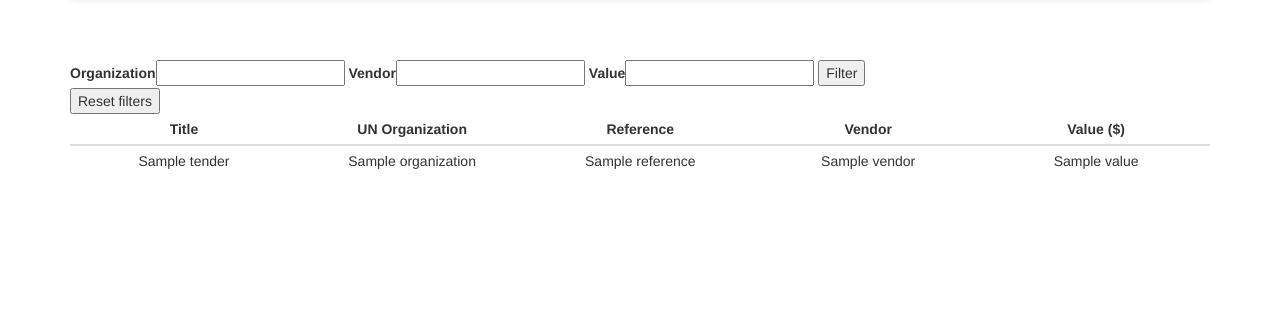
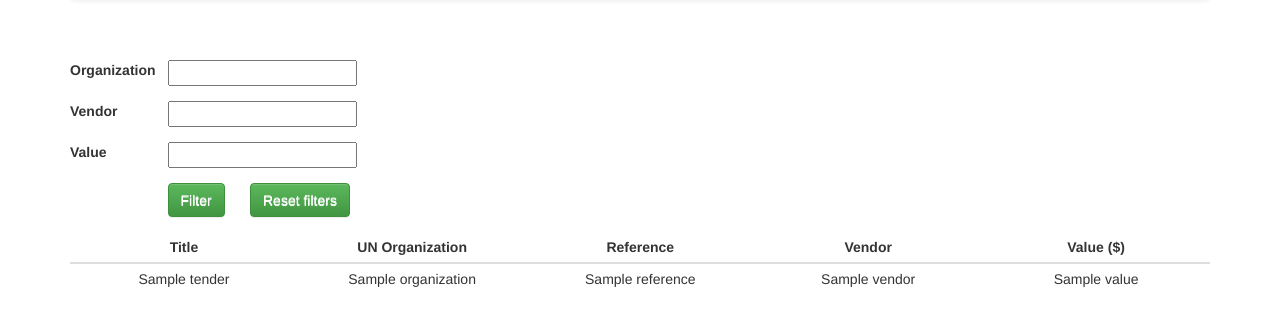
Before and after one commit to eaudeweb/edw-scratch, a Python web app: template scratch/templates/winners.html in a window 1280 px wide. Shown: the part 52-378 px from the top of the page. Run offline with Jinja, Linux system fonts and the light colour scheme; the template is opened without the code that fills it: most values are stand-ins (such as "Sample title", 1, 10 or a date in 2020); form fields are guessed from the names that the template uses; some libraries are stand-ins or nearby versions.

Commit message:
templates: include reset filter in the rest of the forms and add some style

```diff
--- a/scratch/templates/filters/reset_filter.html
+++ /dev/null
@@ -1,3 +0,0 @@
-<form id="reset-filter" method="get">
-  <input type="submit" name='type' value="Reset filters">
-</form>
--- a/scratch/templates/filters/winners_filters.html
+++ b/scratch/templates/filters/winners_filters.html
@@ -1,12 +1,22 @@
-<form class="form-inline" id="filter" method="post">
+<form class="form-horizontal" id="filter" method="post">
   <div class="form-group">
-    {{ filter_form.organization.label }}{{ filter_form.organization }}
+    <div class="col-sm-1">{{ filter_form.organization.label }}</div>
+    <div class="col-sm-10">{{ filter_form.organization }}</div>
   </div>
   <div class="form-group">
-    {{ filter_form.vendor.label }}{{ filter_form.vendor }}
+    <div class="col-sm-1">{{ filter_form.vendor.label }}</div>
+    <div class="col-sm-10">{{ filter_form.vendor }}</div>
   </div>
   <div class="form-group">
-    {{ filter_form.value.label }}{{ filter_form.value }}
+    <div class="col-sm-1">{{ filter_form.value.label }}</div>
+    <div class="col-sm-10">{{ filter_form.value }}</div>
   </div>
-  <input type="submit" name='type' value="Filter">
+  <div class="form-group">
+    <div class="col-sm-offset-1 col-sm-1">
+      <button type="submit" class="btn btn-default btn-success" name='type'>Filter</button>
+    </div>
+    <div class="col-sm-offset-1">
+      <button type="submit" class="btn btn-default btn-success" name='reset'>Reset filters</button>
+     </div>
+   </div>
 </form>
--- a/scratch/templates/tenders.html
+++ b/scratch/templates/tenders.html
@@ -5,7 +5,6 @@
 {% block content %}
 
   {% include 'filters/tenders_filters.html' %}
-  {% include 'filters/reset_filter.html' %}
 
   <table class='table table-condensed table-hover'>
     <thead>
--- a/scratch/templates/winners.html
+++ b/scratch/templates/winners.html
@@ -5,7 +5,6 @@
 {% block content %}
 
   {% include 'filters/winners_filters.html' %}
-  {% include 'filters/reset_filter.html' %}
 
   <table class='table table-condensed table-hover'>
     <thead>
--- a/scratch/views.py
+++ b/scratch/views.py
@@ -1,4 +1,4 @@
-from flask import Blueprint, render_template, request
+from flask import Blueprint, render_template, request, redirect, url_for
 
 from scratch.models import Tender, Winner
 from scratch.forms import TendersFilter, WinnerFilter, MAX, STEP
@@ -17,6 +17,8 @@ def tenders():
         tenders = Tender.query.all()
 
     if request.method == 'POST':
+        if 'reset' in request.form:
+            return redirect(url_for('.tenders'))
         organization = request.form['organization']
         title = request.form['title']
         status = request.form['status']
@@ -53,6 +55,8 @@ def winners():
         winners = Winner.query.all()
 
     if request.method == 'POST':
+        if 'reset' in request.form:
+            return redirect(url_for('.winners'))
         organization = request.form['organization']
         vendor = request.form['vendor']
         value = request.form['value']
```
Also changed, not shown: scratch/templates/filters/tenders_filters.html (+17 -4 lines).
